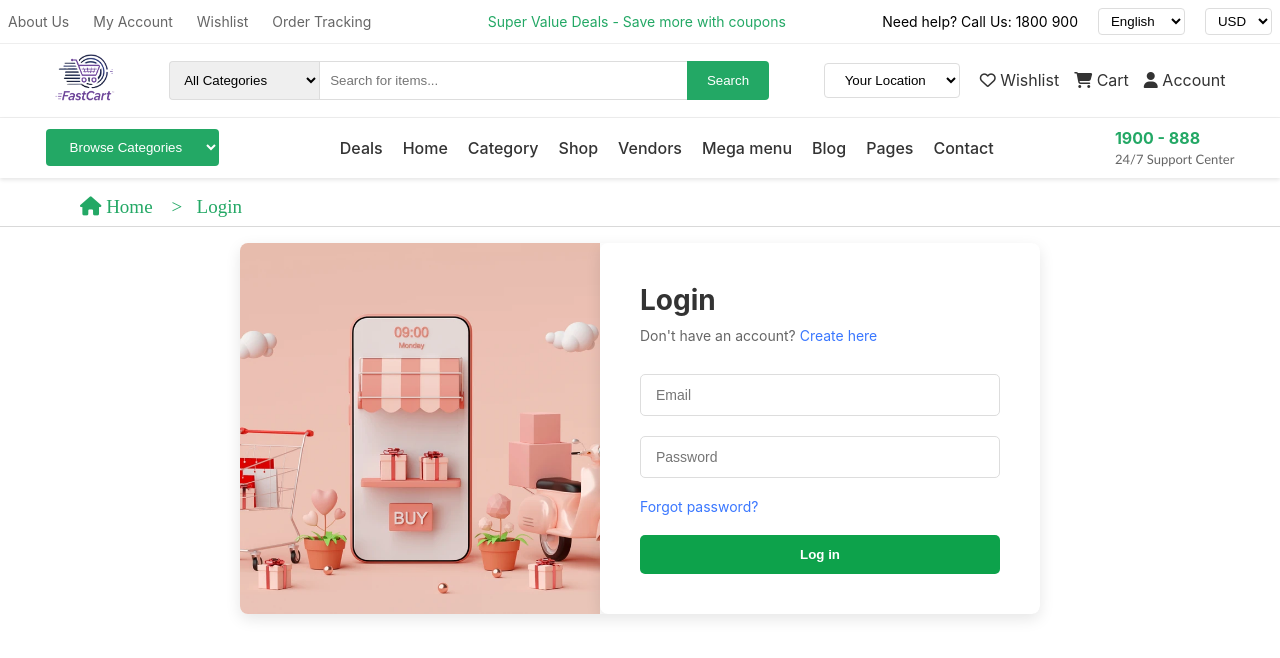
After one commit to Prateek-Giree/Ecommerce_website_django, a Django app: page /login/ in a window 1280 px wide. The commit adds this page. Shown: the top 658 px of the page. Run offline with Django 4.2, Linux system fonts and the light colour scheme; some web fonts are replaced.

Commit message:
bulk commit

```diff
--- a/core/settings.py
+++ b/core/settings.py
@@ -127,6 +127,10 @@ STATICFILES_DIRS = [os.path.join(BASE_DIR, "static")]
 MEDIA_URL = "/media/"
 MEDIA_ROOT = os.path.join(BASE_DIR, "media")
 
+LOGIN_REDIRECT_URL = 'index'
+LOGOUT_REDIRECT_URL = '/login/'
+
+
 
 # Default primary key field type
 # https://docs.djangoproject.com/en/4.2/ref/settings/#default-auto-field
--- a/ecomm/admin.py
+++ b/ecomm/admin.py
@@ -1,6 +1,6 @@
 from django.contrib import admin
 from .models import Category, Vendor, Product
-from .models import Wishlist, Review, UserProfile
+from .models import Wishlist, Review, UserProfile, Cart, CartItem
 
 
 # Register your models here.
@@ -11,3 +11,5 @@ admin.site.register(Product)
 admin.site.register(Wishlist)
 admin.site.register(Review)
 admin.site.register(UserProfile)
+admin.site.register(Cart)
+admin.site.register(CartItem)
--- a/ecomm/templates/ecomm/index.html
+++ b/ecomm/templates/ecomm/index.html
@@ -1,5 +1,8 @@
 {% extends "base.html" %} {% block title %} FastCart {% endblock title %}
  {% block body %} {% include "navbar.html" %} {% load static %}
+ <section class="breadcrumb">
+  <a href="{% url 'index' %}"><i class="fa fa-house"></i> Home</a>
+</section>
 
 <section class="main">
   <section class="side">
--- /dev/null
+++ b/ecomm/templates/ecomm/login_register.html
@@ -0,0 +1,66 @@
+{% extends "base.html" %} {% block title %} FastCart | Login
+{% endblock title %} {% block body %} {% include "navbar.html" %} {% load static %}
+
+{% if page == "login" %}
+<section class="breadcrumb">
+    <a href="{% url 'index' %}"><i class="fa fa-house"></i> Home</a>
+  <span>&nbsp;&nbsp; > &nbsp;&nbsp;Login</span>
+  </section>
+
+<div class="login-container">
+  <div class="login-wrapper">
+
+    <div class="login-image">
+      <img src=" {% static 'assets/loginimg.webp' %} " alt="Login Image">
+    </div>
+
+     <div class="form-box login-form">
+      <h2>Login</h2>
+      <p>Don't have an account? <a href="">Create here</a></p>
+
+      <form method="post" action="{% url 'login' %}">
+        {% csrf_token %}
+        <input type="email" placeholder="Email" name="email" onblur="" required />
+        <input type="password" placeholder="Password" name="password" onblur="" required />
+        <div class="form-options">
+          <a href="#">Forgot password?</a>
+        </div>
+        <button type="submit">Log in</button>
+      </form>
+
+    </div>
+  </div>
+</div>
+{% endif %}
+
+{% if page == "register" %}
+
+<div class="form-container">
+  <div class="form-box register-form">
+    <h2>Register</h2>
+    <p>Already have an account? <a href="#">Login here</a></p>
+    <form>
+      <input type="text" placeholder="Full Name" required>
+      <input type="email" placeholder="Email" required>
+      <input type="tel" placeholder="Contact Number" required>
+      <input type="text" placeholder="Address" required>
+
+      <select required>
+        <option disabled selected >Select Delivery Address</option>
+        <option value="home">Bharatpur</option>
+        <option value="office">Parsa</option>
+          <option value="other">Khurkhure</option>
+          <option value="other">Bhandara</option>
+          <option value="other">Hetauda</option>
+      </select>
+
+      <input type="password" placeholder="Password" required>
+      <input type="password" placeholder="Confirm Password" required>
+
+      <button type="submit">Register</button>
+    </form>
+  </div>
+</div>
+
+{% endif %}
+{% endblock %}
--- a/ecomm/urls.py
+++ b/ecomm/urls.py
@@ -1,8 +1,12 @@
 from django.contrib import admin
 from django.urls import path
-from .views import index,products
+from .views import index,products,cart, login,register
+from django.contrib.auth import views as auth_views
 
 urlpatterns = [
     path("", index, name="index"),
     path("products/<int:pk>/", products, name="products"),
+    path("register/", register, name="register"),
+    path('login/',login, name='login'),
+    path('logout/', auth_views.LogoutView.as_view(next_page='login'), name='logout'),
 ]
--- a/ecomm/views.py
+++ b/ecomm/views.py
@@ -1,9 +1,25 @@
-from django.shortcuts import render
-from .models import Category, Product, Vendor
+from .models import Category, Product, Vendor,Cart, CartItem,Wishlist
 from django.db.models import Count
+from django.contrib import messages
+from django.shortcuts import get_object_or_404, render
+from django.contrib.auth.decorators import login_required
+from django.contrib import messages
 
-# Create your views here.
 
+
+def register(request):
+    page="register"
+    context={
+        "page": page,
+    }
+    return render(request, "ecomm/login_register.html",context)
+
+def login(request):
+    page="login"
+    context={
+        "page": page,
+    }
+    return render(request, "ecomm/login_register.html", context)
 
 def index(request):
     categories = Category.objects.annotate(product_count=Count("product"))
@@ -34,5 +50,48 @@ def products(request, pk):
         "vendor": vendor,
         "categories": categories,
         "related_products": related_products,
+        "messages": "Product added to cart successfully!",
     }
     return render(request, "ecomm/products.html", context)
+
+
+def cart(request):
+    # if request.user.is_authenticated:
+    #     cart, created = Cart.objects.get_or_create(user=request.user)
+    #     cart_items = CartItem.objects.filter(cart=cart)
+    # else:
+    #     cart_items = []
+
+    # context = {
+    #     "cart_items": cart_items,
+    # }
+    return render(request, "ecomm/cart.html")
+
+@login_required
+def add_to_wishlist(request, product_id):
+    product = get_object_or_404(Product, id=product_id)
+
+    # Check if the product is already in the user's wishlist
+    if Wishlist.objects.filter(user=request.user, product=product).exists():
+        messages.info(request, "Product already in your wishlist.")
+    else:
+        Wishlist.objects.create(user=request.user, product=product)
+        messages.success(request, "Product added to your wishlist.")
+
+    return render(request, 'ecomm/products.html', {'product': product})
+
+@login_required
+def add_to_cart(request, product_id):
+    product = get_object_or_404(Product, id=product_id)
+
+    cart, _ = Cart.objects.get_or_create(user=request.user)
+    cart_item, created = CartItem.objects.get_or_create(cart=cart, product=product)
+
+    if not created:
+        cart_item.quantity += 1
+        cart_item.save()
+
+    messages.success(request, f"{product.name} added to cart successfully!")
+
+    # Instead of redirecting, re-render the product page or any page you choose
+    return render(request, 'ecomm/product.html', {'product': product})
--- a/static/css/styles.css
+++ b/static/css/styles.css
@@ -582,3 +582,367 @@ hr{
   gap: 1rem;
   margin-top: 1rem;
 }
+
+
+/* CART  */
+
+.cart-container {
+  max-width: 1100px;
+  margin: 0 auto;
+  display: flex;
+  flex-wrap: wrap;
+  gap: 20px;
+}
+
+.cart-main {
+  flex: 1 1 650px;
+}
+
+.cart-sidebar {
+  flex: 1 1 300px;
+}
+
+h1 {
+  color: #2e3a59;
+  font-size: 30px;
+  margin-bottom: 5px;
+}
+
+.cart-info {
+  color: #666;
+  font-size: 14px;
+  margin-bottom: 20px;
+}
+
+.clear-cart {
+  background: none;
+  border: none;
+  color: #999;
+  font-size: 14px;
+  cursor: pointer;
+  margin-left: 10px;
+}
+
+.clear-cart:hover {
+  color: #666;
+}
+
+.cart-table {
+  width: 100%;
+  border-collapse: collapse;
+  margin-bottom: 20px;
+}
+
+.cart-header {
+  background-color: #f2f2f2;
+  text-align: left;
+  font-weight: normal;
+  padding: 12px 15px;
+}
+
+.cart-row {
+  border-bottom: 1px solid #eee;
+}
+
+.cart-row td {
+  padding: 15px;
+  vertical-align: middle;
+}
+
+.product-img {
+  width: 80px;
+  border-radius: 5px;
+}
+
+.product-title {
+  color: #444;
+  font-weight: 500;
+}
+
+.product-price, .product-subtotal {
+  font-size: 16px;
+  color: #333;
+}
+
+.product-subtotal {
+  color: #4CAF50;
+  font-weight: 500;
+}
+
+.quantity-input {
+  width: 45px;
+  height: 35px;
+  text-align: center;
+  border: 1px solid #ddd;
+  border-radius: 3px;
+}
+
+.refresh-btn, .remove-btn {
+  background: none;
+  border: none;
+  cursor: pointer;
+  color: #666;
+}
+
+.refresh-btn:hover, .remove-btn:hover {
+  color: #333;
+}
+
+.cart-summary {
+  background-color: #fff;
+  border: 1px solid #eee;
+  border-radius: 5px;
+  padding: 20px;
+}
+
+.summary-row {
+  display: flex;
+  justify-content: space-between;
+  padding: 10px 0;
+  border-bottom: 1px solid #eee;
+}
+
+.summary-row:last-child {
+  border-bottom: none;
+  padding-bottom: 0;
+  margin-bottom: 15px;
+}
+
+.summary-label {
+  color: #666;
+}
+
+.summary-value {
+  font-weight: 500;
+  color: #4CAF50;
+}
+
+.free-shipping {
+  color: #4CAF50;
+}
+
+.checkout-btn, .continue-btn, .update-btn {
+  padding: 12px 15px;
+  border: none;
+  border-radius: 5px;
+  cursor: pointer;
+  font-weight: 500;
+  display: inline-flex;
+  align-items: center;
+  gap: 5px;
+}
+
+.checkout-btn {
+  background-color: #4CAF50;
+  color: white;
+  width: 100%;
+  justify-content: center;
+}
+
+.checkout-btn:hover {
+  background-color: #45a049;
+}
+
+.continue-btn {
+  background-color: #4CAF50;
+  color: white;
+}
+
+.continue-btn:hover {
+  background-color: #45a049;
+}
+
+.update-btn {
+  background-color: #4CAF50;
+  color: white;
+  float: right;
+}
+
+.update-btn:hover {
+  background-color: #45a049;
+}
+
+.button-container {
+  margin-top: 20px;
+  display: flex;
+  justify-content: space-between;
+}
+
+.refresh-circle {
+  display: inline-block;
+  width: 20px;
+  height: 20px;
+  border: 2px solid #4CAF50;
+  border-radius: 50%;
+  position: relative;
+}
+
+.refresh-circle::after {
+  content: "";
+  width: 8px;
+  height: 8px;
+  border-top: 2px solid #4CAF50;
+  border-right: 2px solid #4CAF50;
+  position: absolute;
+  top: 5px;
+  left: 4px;
+  transform: rotate(45deg);
+}
+
+.highlight {
+  background-color: rgba(255, 255, 0, 0.2);
+  border-radius: 50%;
+  width: 35px;
+  height: 35px;
+  display: flex;
+  align-items: center;
+  justify-content: center;
+}
+
+.cursor-pointer {
+  cursor: pointer;
+  position: relative;
+  width: 20px;
+  height: 20px;
+  display: inline-block;
+}
+
+.cursor-pointer::before {
+  content: "";
+  position: absolute;
+  width: 10px;
+  height: 10px;
+  border-left: 2px solid #000;
+  border-top: 2px solid #000;
+  transform: rotate(-45deg);
+  top: 4px;
+  left: 4px;
+}
+
+input[type="checkbox"] {
+  width: 16px;
+  height: 16px;
+  accent-color: #4CAF50;
+}
+
+/* LOGIN PAGE */
+
+/* COMMON FORM CONTAINER */
+.form-container {
+  display: flex;
+  justify-content: center;
+  padding: 50px 20px;
+  background-color: #f9f9f9;
+}
+
+/* SHARED FORM STYLING */
+.form-box {
+  width: 100%;
+  max-width: 500px;
+  background-color: white;
+  padding: 40px;
+  border-radius: 8px;
+  box-shadow: 0 5px 15px rgba(0,0,0,0.1);
+}
+
+.form-box h2 {
+  margin-bottom: 10px;
+  font-size: 28px;
+  color: #333;
+}
+
+.form-box p {
+  margin-bottom: 30px;
+  font-size: 14px;
+  color: #666;
+}
+
+.form-box a {
+  color: #3a77ff;
+  text-decoration: none;
+}
+
+.form-box a:hover {
+  text-decoration: underline;
+}
+
+.form-box input,
+.form-box select {
+  width: 100%;
+  padding: 12px 15px;
+  margin-bottom: 20px;
+  border: 1px solid #ddd;
+  border-radius: 5px;
+  font-size: 14px;
+}
+
+/* BUTTONS */
+.form-box button {
+  width: 100%;
+  padding: 12px;
+  background-color: rgb(13, 162, 75);
+  color: white;
+  border: none;
+  border-radius: 5px;
+  font-weight: bold;
+  cursor: pointer;
+  transition: 0.3s;
+}
+
+.form-box button:hover {
+  transform: translateY(-5px);
+  transition: 0.3s;
+}
+
+/* LOGIN-SPECIFIC WRAPPER */
+
+.login-container {
+  display: flex;
+  justify-content: center;
+  align-items: center;
+}
+
+.login-wrapper {
+  display: flex;
+  max-width: 800px;
+  width: 100%;
+  background-color: white;
+  border-radius: 8px;
+  box-shadow: 0 5px 15px rgba(0,0,0,0.1);
+  overflow: hidden;
+  justify-content: center;
+}
+
+.login-image {
+  flex: 1;
+  min-width: 300px;
+}
+
+.login-image img {
+  width: 100%;
+  height: 100%;
+  object-fit: cover;
+}
+
+.login-form {
+  flex: 1;
+  padding: 40px;
+}
+
+/* FORM OPTIONS */
+.form-options {
+  display: flex;
+  justify-content: space-between;
+  align-items: center;
+  font-size: 14px;
+  margin-bottom: 20px;
+}
+
+/* ERROR SPAN */
+.error {
+  color: red;
+  font-size: 13px;
+  margin-top: -15px;
+  margin-bottom: 15px;
+  display: block;
+}
```
Also changed, not shown: ecomm/models.py (+25 -0 lines), ecomm/templates/ecomm/cart.html (added, +83 -0 lines), ecomm/migrations/0007_alter_wishlist_unique_together_and_more.py (added), ecomm/migrations/0008_cart_userprofile_cartitem_wishlist.py (added), static/assets/loginimg.webp (added).
